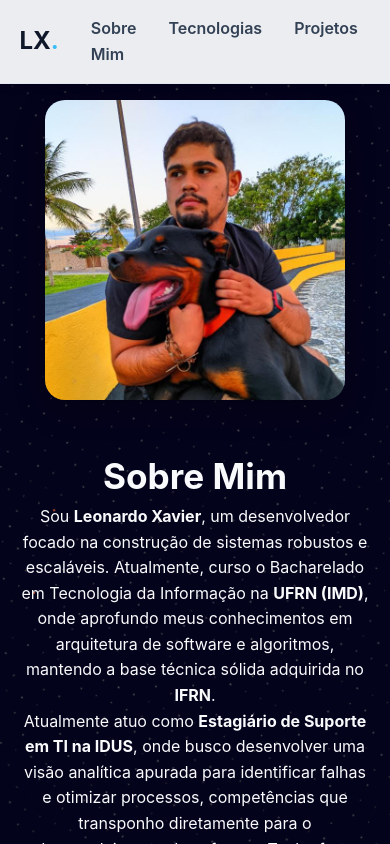
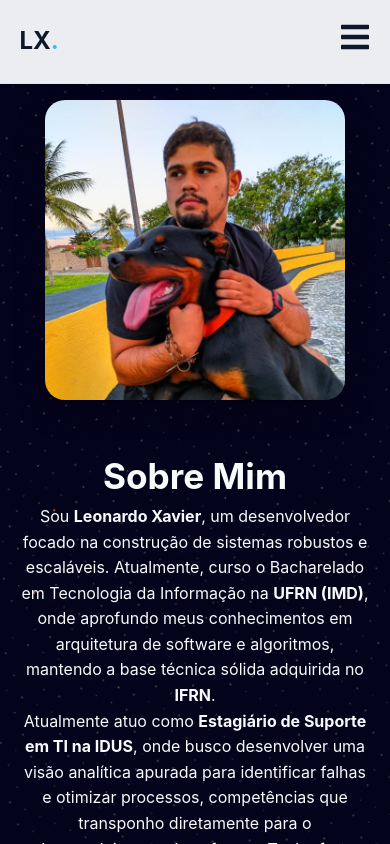
Before and after one commit to leonardoxaviercf/portfolio-dev-lx, a React (Vite) app: page / in a window 390 px wide. Shown: the top 844 px of the page. Built offline with nearby package versions, Linux system fonts and the light colour scheme.

Commit message:
Corrigindo navbar: Adição de menu hamburguer para melhor experiência em mobile

```diff
--- a/src/App.css
+++ b/src/App.css
@@ -50,6 +50,25 @@ nav ul li a {
 }
 
 nav ul li a:hover { color: #38bdf8; }
+
+/* Estilos base da Navbar */
+.nav-container {
+    display: flex;
+    justify-content: space-between;
+    align-items: center;
+    max-width: 1200px;
+    margin: 0 auto;
+}
+
+.menu-icon {
+    display: none;
+    font-size: 1.8rem;
+    background: none;
+    border: none;
+    cursor: pointer;
+    color: #0f172a;
+    z-index: 1001;
+}
 
 .full-page {
     min-height: 100vh;
@@ -274,3 +293,37 @@ footer {
     .foto-perfil { order: -1; }
     h1 { font-size: 2.2rem; }
 }
+
+@media (max-width: 620px) {
+    .menu-icon {
+        display: block;
+        position: relative;
+        z-index: 2000;
+        font-size: 2rem;
+        color: #0f172a;
+        cursor: pointer;
+    }
+
+    .nav-links {
+        position: fixed;
+        top: 0;
+        right: -100%;
+        width: 100%;
+        height: 100vh;
+        background: white;
+        display: flex;
+        flex-direction: column;
+        justify-content: center;
+        align-items: center;
+        transition: 0.4s ease-in-out;
+        z-index: 1000;
+    }
+
+    .nav-links.active {
+        right: 0;
+    }
+
+    .nav-links li {
+        margin: 20px 0;
+    }
+}
--- a/src/components/Navbar.jsx
+++ b/src/components/Navbar.jsx
@@ -1,13 +1,26 @@
+import React, { useState } from 'react';
+import { FaBars, FaTimes } from 'react-icons/fa';
+
 export default function Navbar() {
+  const [isMenuOpen, setIsMenuOpen] = useState(false);
+
+  const toggleMenu = () => setIsMenuOpen(!isMenuOpen);
+  const closeMenu = () => setIsMenuOpen(false);
+
   return (
     <header>
-      <nav>
+      <nav className="nav-container">
         <div className="logo">LX<span>.</span></div>
-        <ul>
-          <li><a href="#sobre">Sobre Mim</a></li>
-          <li><a href="#tecnologias">Tecnologias</a></li>
-          <li><a href="#projetos">Projetos</a></li>
-          <li><a href="#contato">Contato</a></li>
+
+        <div className="menu-icon" onClick={toggleMenu}>
+          {isMenuOpen ? <FaTimes /> : <FaBars />}
+        </div>
+
+        <ul className={isMenuOpen ? "nav-links active" : "nav-links"}>
+          <li><a href="#sobre" onClick={closeMenu}>Sobre Mim</a></li>
+          <li><a href="#tecnologias" onClick={closeMenu}>Tecnologias</a></li>
+          <li><a href="#projetos" onClick={closeMenu}>Projetos</a></li>
+          <li><a href="#contato" onClick={closeMenu}>Contato</a></li>
         </ul>
       </nav>
     </header>
```
